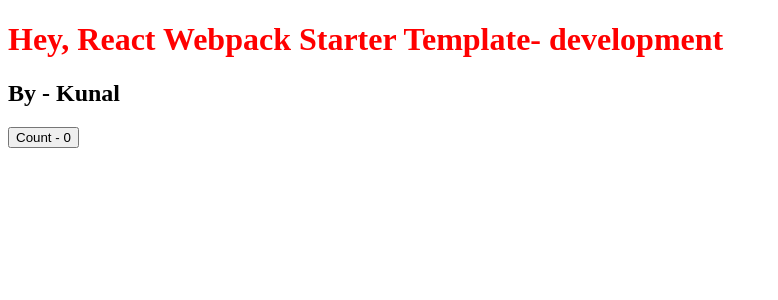
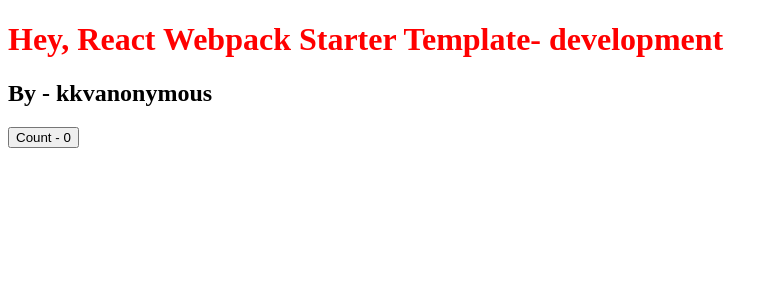
Before and after one commit to KKVANONYMOUS/React-Webpack-TailwindCSS-Starter, a React app: page / in a window 1280 px wide. Shown: the top 300 px of the page, without its empty margins (0-778 px from the left). Built offline with nearby package versions, Linux system fonts and the light colour scheme.

Commit message:
Test Husky-3

```diff
--- a/package.json
+++ b/package.json
@@ -37,7 +37,7 @@
     "eslint-plugin-react": "^7.23.2",
     "eslint-plugin-react-hooks": "^4.2.0",
     "html-webpack-plugin": "^5.3.1",
-    "husky": "^6.0.0",
+    "husky": "4",
     "lint-staged": "^11.0.0",
     "prettier": "^2.3.0",
     "react-refresh": "^0.10.0",
--- a/src/App.tsx
+++ b/src/App.tsx
@@ -2,7 +2,7 @@
 import './styles.css'
 
 export const App = () => {
-  const name="Kunal"
+  const name = 'kkvanonymous'
   return (
     <>
       <h1>Hey, React Webpack Starter Template- {process.env.NODE_ENV}</h1>
```
Also changed, not shown: 1 other file (tests, documents, lock files or other folders).
